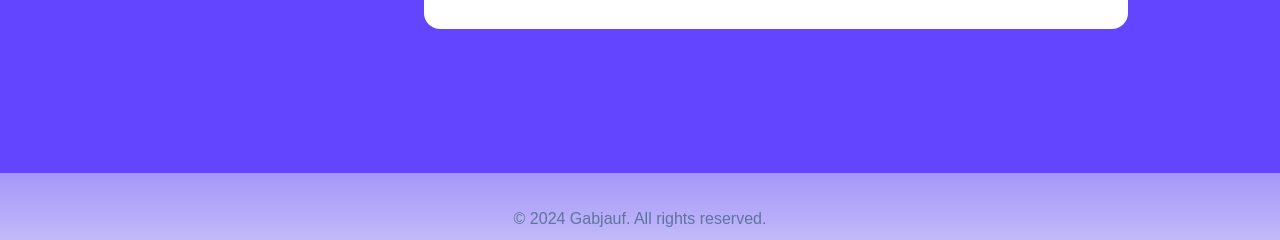
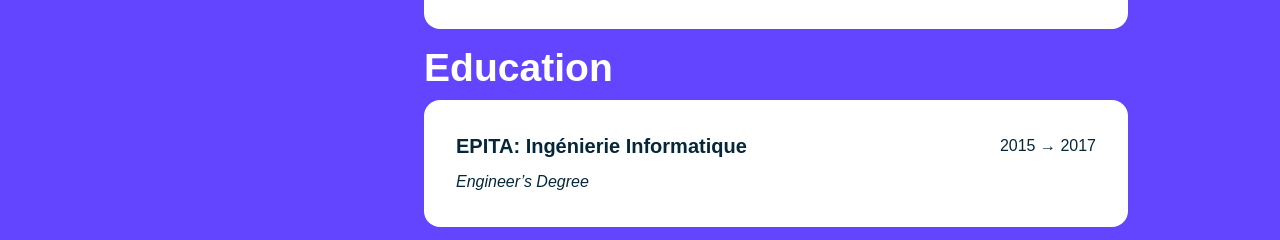
Before and after one commit to gabjauf/gabjauf.github.io, an Astro site: page /about in a window 1280 px wide. Shown: the part 2983-3223 px from the top of the page. Built offline with nearby package versions, Linux system fonts and the light colour scheme; Astro itself is replaced by a stand-in of ours.

Commit message:
add education section

```diff
--- a/src/components/FormattedDate.astro
+++ b/src/components/FormattedDate.astro
@@ -1,11 +1,17 @@
 ---
-type DateStyle = "short" | "long";
+type DateStyle = "short" | "long" | "year";
 interface Props {
   date: Date;
   style?: DateStyle;
 }
 
 const formatSettings = new Map<DateStyle, any>([
+  [
+    "year",
+    {
+      year: "numeric",
+    },
+  ],
   [
     "short",
     {
--- a/src/pages/about.astro
+++ b/src/pages/about.astro
@@ -75,6 +75,34 @@
           );
         })
       }
+      <h2>Education</h2>
+      {
+        data.education.map((education) => {
+          return (
+            <div class="card bg-secondary mb-4">
+              <div class="card-body text-base-100 print:p-0">
+                <div class="flex flex-wrap">
+                  <div>
+                    <h2 class="card-title">{education.institution}</h2>
+                    <em class="capitalize">{education.studyType}</em>
+                  </div>
+                  <span class="sm:ml-auto shrink-0">
+                    <FormattedDate
+                      date={new Date(education.startDate)}
+                      style={"year"}
+                    />
+                    →
+                    <FormattedDate
+                      date={new Date(education.endDate)}
+                      style={"year"}
+                    />
+                  </span>
+                </div>
+              </div>
+            </div>
+          );
+        })
+      }
     </div>
   </div>
 </Layout>
```
